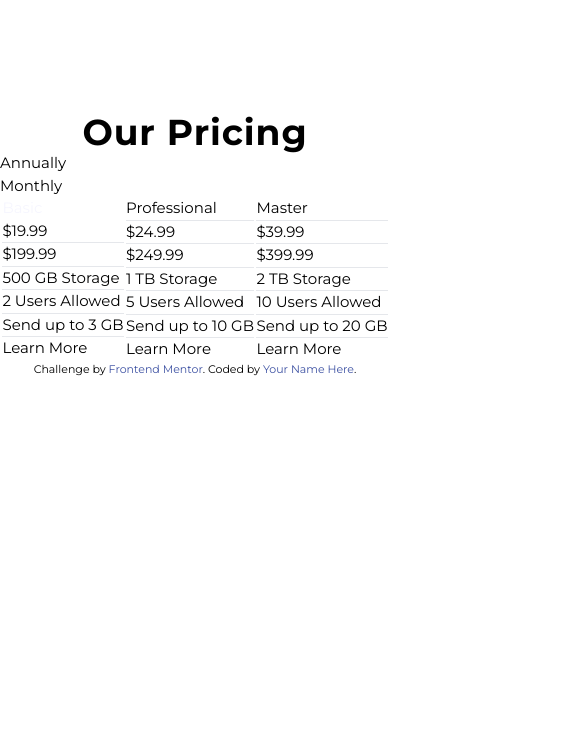
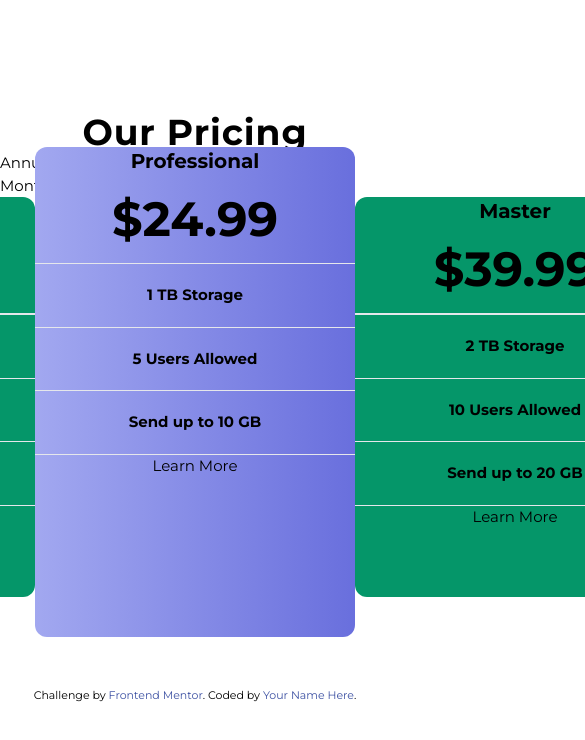
Before and after one commit to AmrAmrA/AmrAmrA-AmrAmrA-Challenge5.github.io, a website: page index.html in a window 390 px wide. Shown: the top 740 px of the page, 585 px wide, since content can reach past the window. Drawn offline with Linux system fonts and the light colour scheme.

Commit message:
first design without responsive*

```diff
--- a/index.html
+++ b/index.html
@@ -34,52 +34,50 @@
 
     <section class="card_pricing">
 
-      <ul class="flex
-      justify-evenly">
-        <li>
-          <p class='text-[#F6F6FE]'> Basic </p>
-          <p> &dollar;19.99</p>
-          <hr>
-          <p> &dollar;199.99</p>
-          <hr>
-          <p>500 GB Storage</p>
-          <hr>
-          <p>2 Users Allowed</p>
-          <hr>
-          <p>Send up to 3 GB</p>
-          <hr>
+      <ul class="flex justify-center">
+        <li class = "flex-col text-center w-96 h-[400px] rounded-xl bg-emerald-600">
+          <p class= "font-black  text-xl"> Basic </p>
+          <p class = "font-black text-5xl my-5"> &dollar;19.99</p>
+          <hr class="mx-auto w-80">
+          <p class="hidden"> &dollar;199.99</p>
+          <hr class="mx-auto w-80">
+          <p class = "my-5 font-black">500 GB Storage</p>
+          <hr class="mx-auto w-80">
+          <p  class = "my-5 font-black">2 Users Allowed</p>
+          <hr class="mx-auto w-80">
+          <p class = "my-5 font-black">Send up to 3 GB</p>
+          <hr class="mx-auto w-80">
           <button>Learn More</button>
         </li>
 
-        <li>
-          <p> Professional</p>
-          <hr>
-          <p> &dollar;24.99  </p>
-          <hr>
-          <p> &dollar;249.99</p>
-          <hr>
-          <p> 1 TB Storage</p>
-          <hr>
-          <p> 5 Users Allowed</p>
-          <hr>
-          <p> Send up to 10 GB </p>
-          <hr>
+        <li class = "flex-col text-center
+        bg-gradient-to-r from-[#A2A8F0] to-[#696FDD]
+        w-96 h-[490px] rounded-xl relative top-[-50px]">
+          <p  class= "font-black  text-xl"> Professional</p>
+          <p class = "font-black text-5xl my-5"> &dollar;24.99</p>
+          <hr class= "mx-auto w-80">
+          <p  class="hidden"> &dollar;249.99</p>
+          <p class = "my-5 font-black"> 1 TB Storage</p>
+          <hr class= "mx-auto w-80">
+          <p class = "my-5 font-black"> 5 Users Allowed</p>
+          <hr class= "mx-auto w-80">
+          <p class = "my-5 font-black"> Send up to 10 GB </p>
+          <hr class= "mx-auto w-80">
           <button>Learn More</button>
         </li>
 
-        <li>
-          <p> Master </p>
-          <hr>
-          <p> &dollar;39.99 </p>
-          <hr>
-          <p> &dollar;399.99 </p>
-          <hr>
-          <p> 2 TB Storage </p>
-          <hr>
-          <p> 10 Users Allowed </p>
-          <hr>
-          <p> Send up to 20 GB </p>
-          <hr>
+        <li class = "flex-col text-center w-96 h-[400px] rounded-xl bg-emerald-600 ">
+          <p class= "font-black text-xl"> Master </p>
+          <p class = "font-black text-5xl my-5"> &dollar;39.99 </p>
+          <hr class="mx-auto w-80">
+          <p class="hidden"> &dollar;399.99 </p>
+          <hr class="mx-auto w-80">
+          <p class = "my-5 font-black"> 2 TB Storage </p>
+          <hr class="mx-auto w-80">
+          <p class = "my-5 font-black"> 10 Users Allowed </p>
+          <hr class="mx-auto w-80">
+          <p class = "my-5 font-black"> Send up to 20 GB </p>
+          <hr class="mx-auto w-80">
           <button> Learn More </button>
         </li>
       </ul>
```
Also changed, not shown: style-guide.md (+1 -1 lines), dist/main.css.
